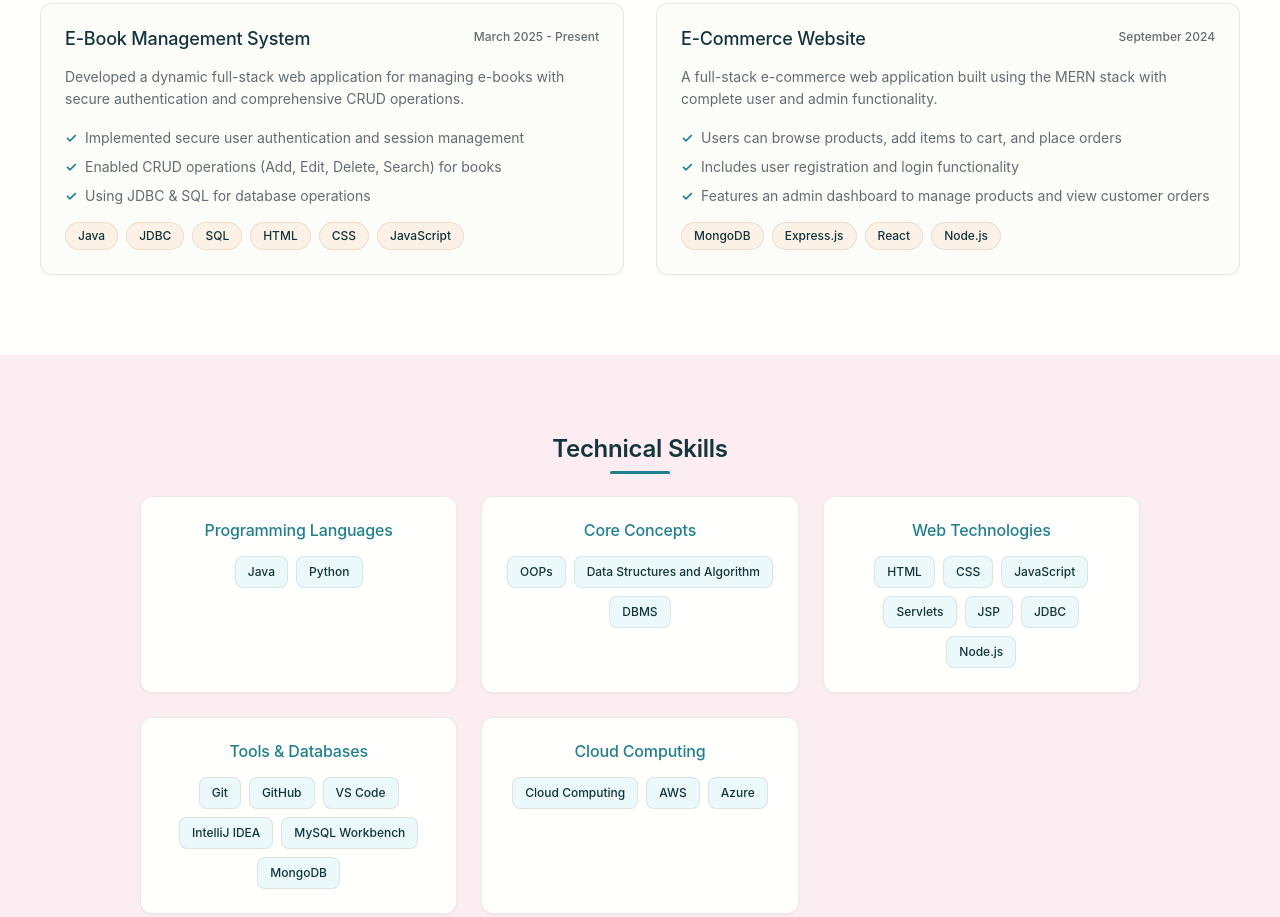
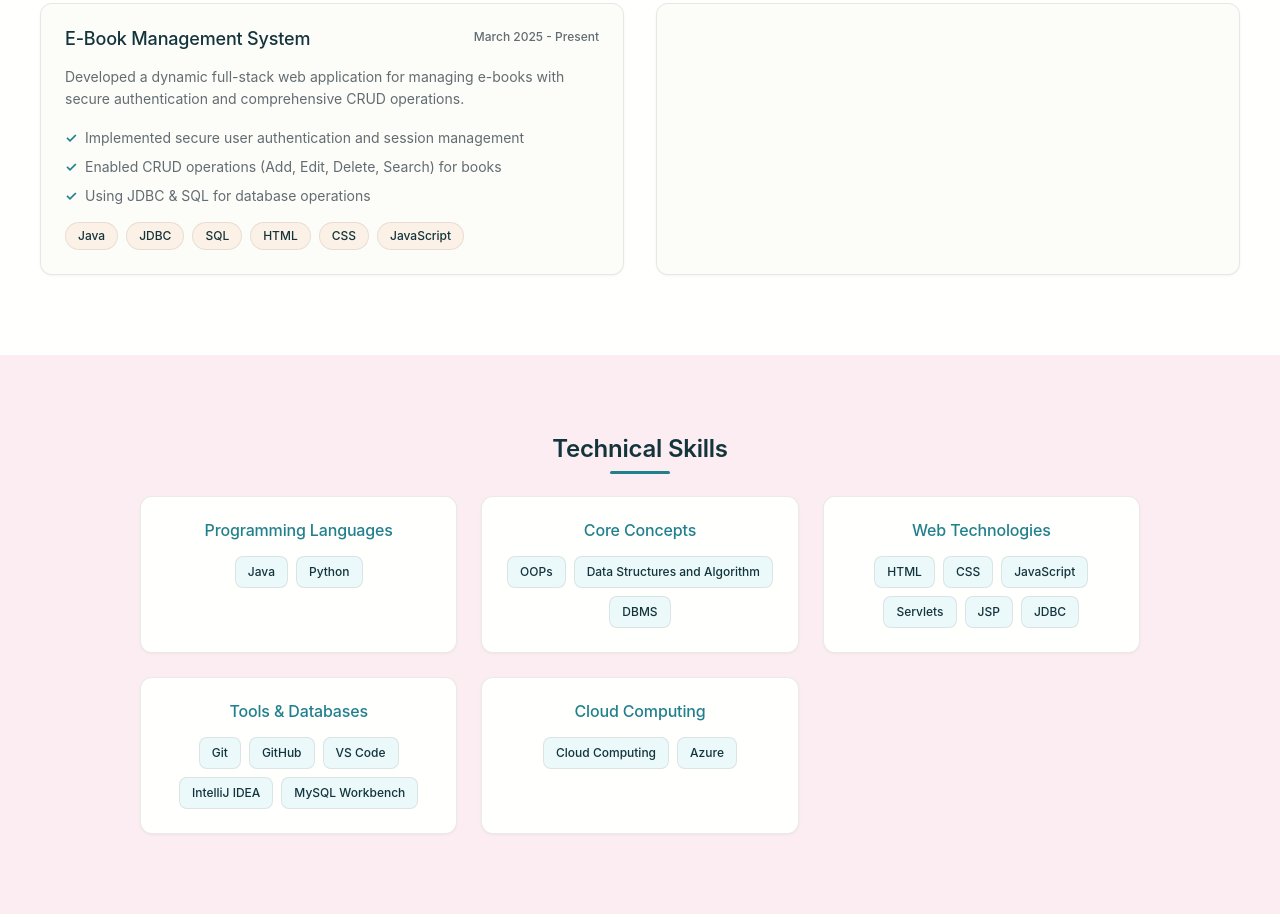
Before and after one commit to sakshamty1213/My_Portfolio, a plain HTML site: page saksham-simple-portfolio/index.html in a window 1280 px wide. Shown: the part 2351-3268 px from the top of the page. Drawn offline with Linux system fonts and the light colour scheme; a web font is replaced by a local one.

Commit message:
Update index.html

```diff
--- a/saksham-simple-portfolio/index.html
+++ b/saksham-simple-portfolio/index.html
@@ -168,24 +168,10 @@
                 </div>
 
                 <div class="project-card fade-in-up">
-                    <div class="project-header">
-                        <h3>E-Commerce Website</h3>
-                        <span class="project-duration">September 2024</span>
-                    </div>
-                    <p class="project-description">
-                        A full-stack e-commerce web application built using the MERN stack with complete user and admin functionality.
-                    </p>
-                    <ul class="project-features">
-                        <li>Users can browse products, add items to cart, and place orders</li>
-                        <li>Includes user registration and login functionality</li>
-                        <li>Features an admin dashboard to manage products and view customer orders</li>
-                    </ul>
-                    <div class="project-technologies">
-                        <span class="tech-tag">MongoDB</span>
-                        <span class="tech-tag">Express.js</span>
-                        <span class="tech-tag">React</span>
-                        <span class="tech-tag">Node.js</span>
-                    </div>
+
+
+
+
                 </div>
             </div>
         </div>
@@ -220,7 +206,7 @@
                         <span class="skill-item">Servlets</span>
                         <span class="skill-item">JSP</span>
                         <span class="skill-item">JDBC</span>
-                        <span class="skill-item">Node.js</span>
+
                     </div>
                 </div>
                 <div class="skill-category fade-in-up">
@@ -231,14 +217,14 @@
                         <span class="skill-item">VS Code</span>
                         <span class="skill-item">IntelliJ IDEA</span>
                         <span class="skill-item">MySQL Workbench</span>
-                        <span class="skill-item">MongoDB</span>
+
                     </div>
                 </div>
                 <div class="skill-category fade-in-up">
                     <h3>Cloud Computing</h3>
                     <div class="skill-items">
                         <span class="skill-item">Cloud Computing</span>
-                        <span class="skill-item">AWS</span>
+
                         <span class="skill-item">Azure</span>
                     </div>
                 </div>
```
